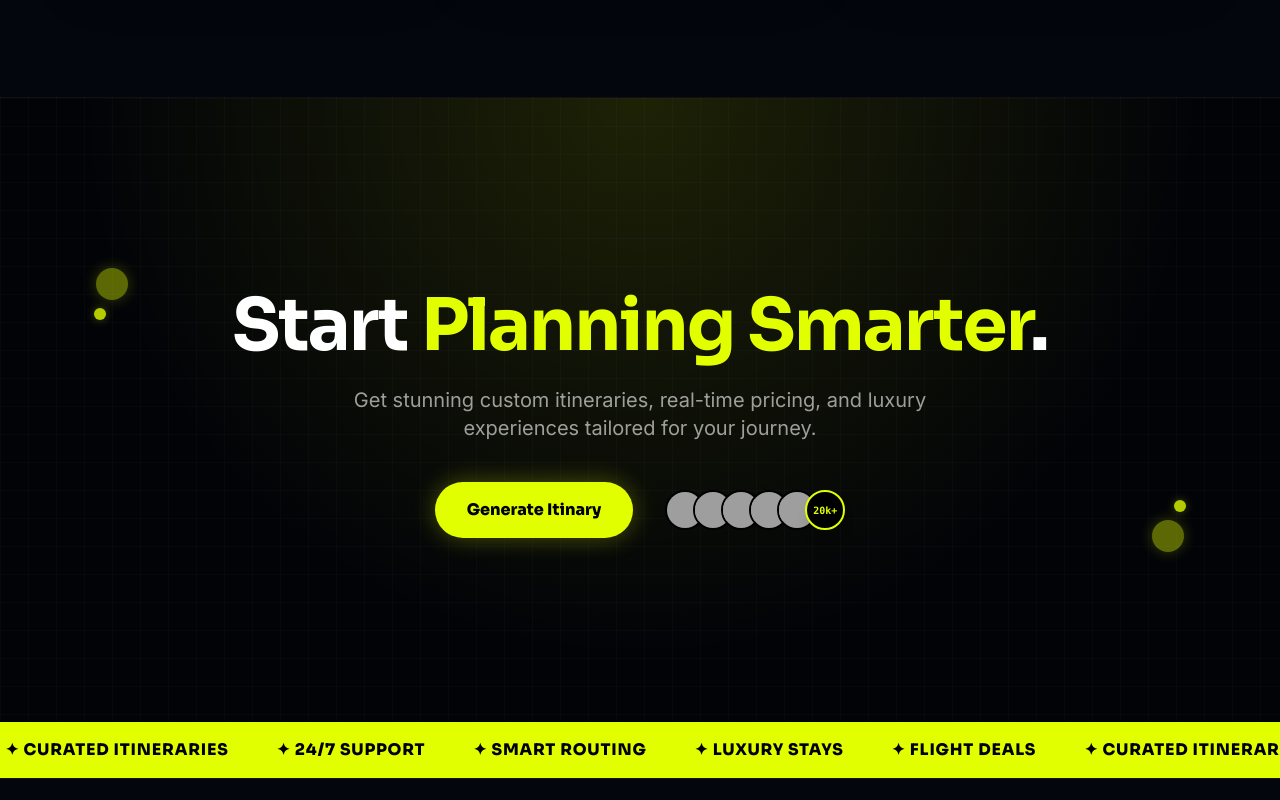
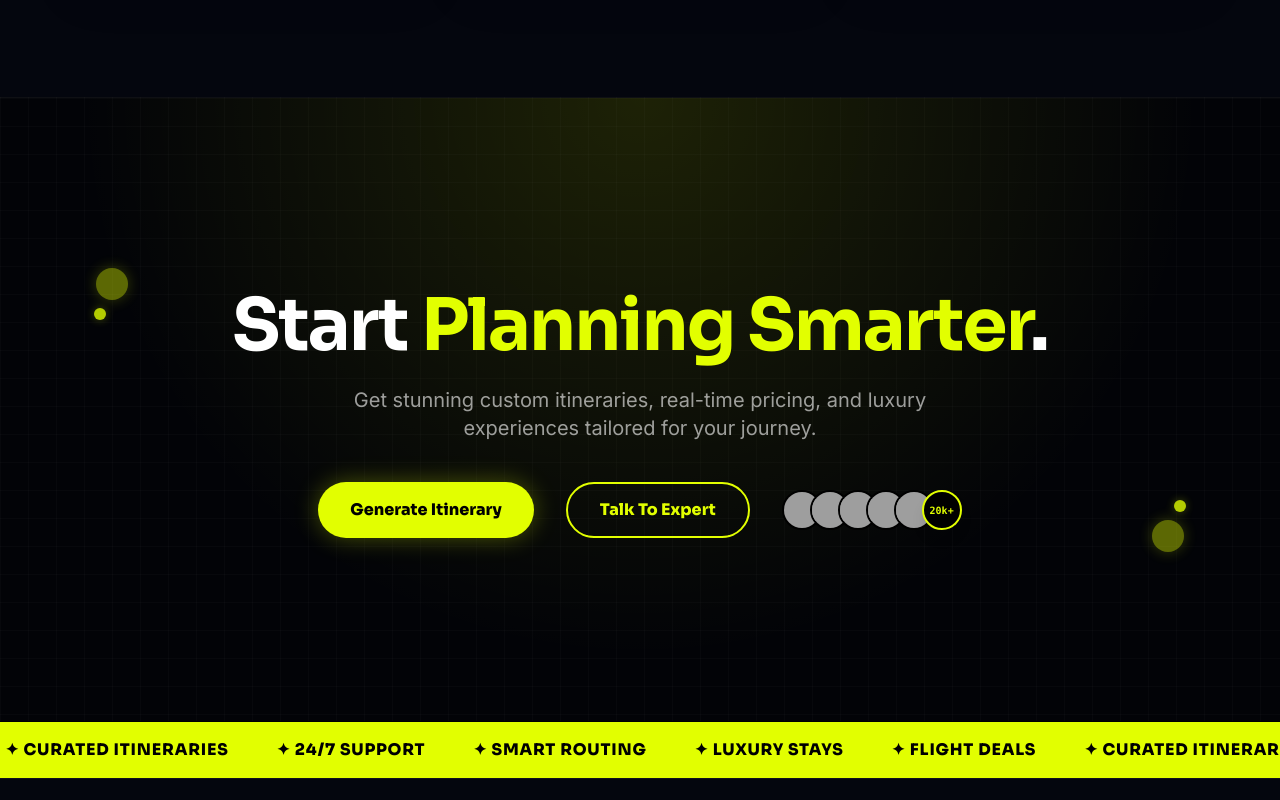
Before and after one commit to premkarnawat/Tripvora-AI-Powered-Trip-Planner, a Next.js app: page / in a window 1280 px wide. Shown: the part 11200-12000 px from the top of the page. Built offline with nearby package versions, Linux system fonts and the light colour scheme; grey boxes are pictures that could not be loaded.

Commit message:
fix: Website lead flow and CRM pricing alignment

```diff
--- a/src/app/(crm)/agency/subscription/page.tsx
+++ b/src/app/(crm)/agency/subscription/page.tsx
@@ -29,7 +29,7 @@ export default function SubscriptionPage() {
                 TripPilot Professional
                 <span className="text-[10px] bg-[#10B981]/10 text-[#10B981] border border-[#10B981]/20 px-2 py-0.5 rounded-full uppercase tracking-wider">Active</span>
               </h2>
-              <p className="text-sm text-[#94A3B8] mt-1">Billed ₹4,999/month. Next cycle: Nov 01, 2026</p>
+              <p className="text-sm text-[#94A3B8] mt-1">Billed ₹2,999/month. Next cycle: Nov 01, 2026</p>
             </div>
             <Button className="h-9 text-xs font-bold bg-white/5 hover:bg-white/10 text-white border border-white/10 transition-colors">
               Manage Billing
--- a/src/app/page.tsx
+++ b/src/app/page.tsx
@@ -89,7 +89,13 @@ export default function Home() {
           >
             <Link href="/plan">
               <Button size="lg" className="h-14 px-8 rounded-full bg-[#E2FF00] hover:bg-[#E2FF00]/90 text-black font-extrabold text-base shadow-[0_0_25px_rgba(226,255,0,0.3)] hover:scale-[1.02] active:scale-[0.99] border-none font-sora transition-all duration-300">
-                Generate Itinary
+                Generate Itinerary
+              </Button>
+            </Link>
+
+            <Link href="/contact">
+              <Button size="lg" className="h-14 px-8 rounded-full bg-transparent border-2 border-[#E2FF00] hover:bg-[#E2FF00]/10 text-[#E2FF00] font-extrabold text-base hover:scale-[1.02] active:scale-[0.99] font-sora transition-all duration-300">
+                Talk To Expert
               </Button>
             </Link>
 
```
